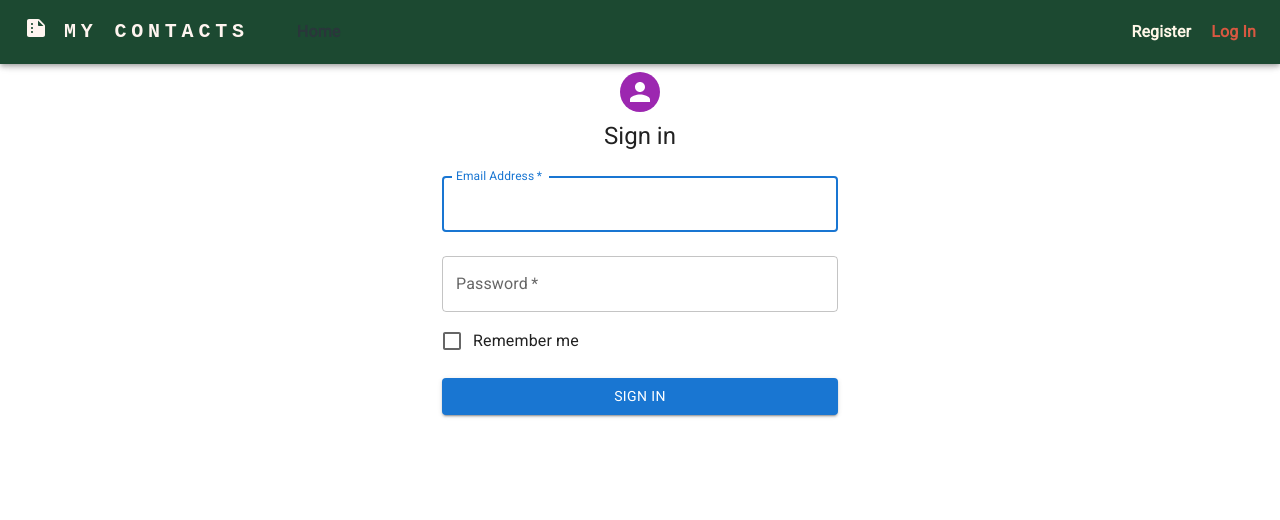
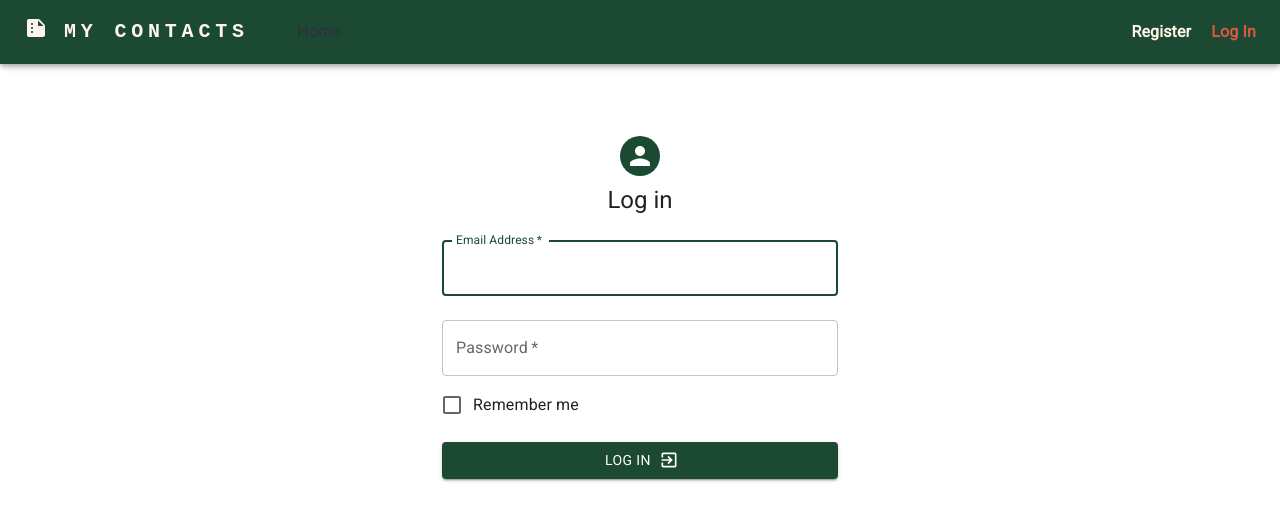
Before and after one commit to Ostrynska/goit-react-hw-08-phonebook, a React (Create React App) app: page /login in a window 1280 px wide. Shown: the top 520 px of the page. Built offline with nearby package versions, Linux system fonts and the light colour scheme.

Commit message:
Update LoginForm.jsx

```diff
--- a/src/components/LoginForm/LoginForm.jsx
+++ b/src/components/LoginForm/LoginForm.jsx
@@ -1,4 +1,6 @@
-import * as React from 'react';
+import { useDispatch } from 'react-redux';
+import { logIn } from 'redux/auth/operations';
+
 import Avatar from '@mui/material/Avatar';
 import Button from '@mui/material/Button';
 import CssBaseline from '@mui/material/CssBaseline';
@@ -8,12 +10,8 @@ import Checkbox from '@mui/material/Checkbox';
 import Box from '@mui/material/Box';
 import Typography from '@mui/material/Typography';
 import Container from '@mui/material/Container';
-import { createTheme, ThemeProvider } from '@mui/material/styles';
-
-import { useDispatch } from 'react-redux';
-import { logIn } from 'redux/auth/operations';
-
-const theme = createTheme();
+import ExitToAppOutlinedIcon from '@mui/icons-material/ExitToAppOutlined';
+import { theme } from '../App';
 
 export function LoginForm() {
   const dispatch = useDispatch();
@@ -31,27 +29,23 @@ export function LoginForm() {
   };
 
   return (
-    <ThemeProvider theme={theme}>
-      <Container component="main" maxWidth="xs">
+    <Container component="main" maxWidth="xs" theme={theme}>
       <CssBaseline />
       <Box
         sx={{
-            marginTop: 8,
+          marginTop: 16,
           display: 'flex',
           flexDirection: 'column',
           alignItems: 'center',
         }}
       >
-          <Avatar sx={{ m: 1, bgcolor: 'secondary.main' }}></Avatar>
+        <Avatar
+          sx={{ m: 1, bgcolor: 'primary.main', color: 'primary.contrastText' }}
+        ></Avatar>
         <Typography component="h1" variant="h5">
-            Sign in
+          Log in
         </Typography>
-          <Box
-            component="form"
-            onSubmit={handleSubmit}
-            noValidate
-            sx={{ mt: 1 }}
-          >
+        <Box component="form" onSubmit={handleSubmit} noValidate sx={{ mt: 1 }}>
           <TextField
             margin="normal"
             required
@@ -81,13 +75,13 @@ export function LoginForm() {
             type="submit"
             fullWidth
             variant="contained"
+            endIcon={<ExitToAppOutlinedIcon />}
             sx={{ mt: 2, mb: 2 }}
           >
-              Sign In
+            Log In
           </Button>
         </Box>
       </Box>
     </Container>
-    </ThemeProvider>
   );
 }
```
Lines whose indentation alone changed are shown as unchanged.
